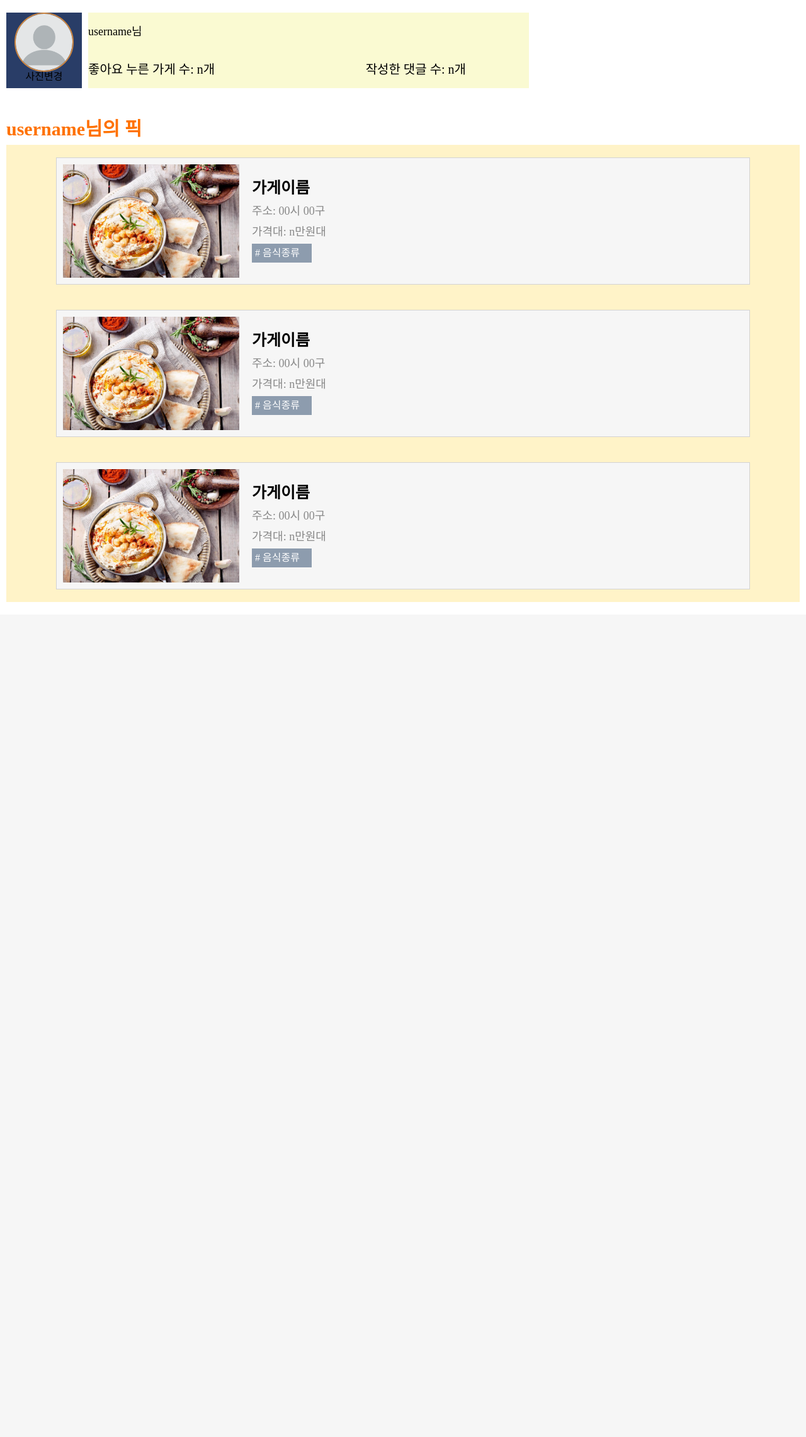
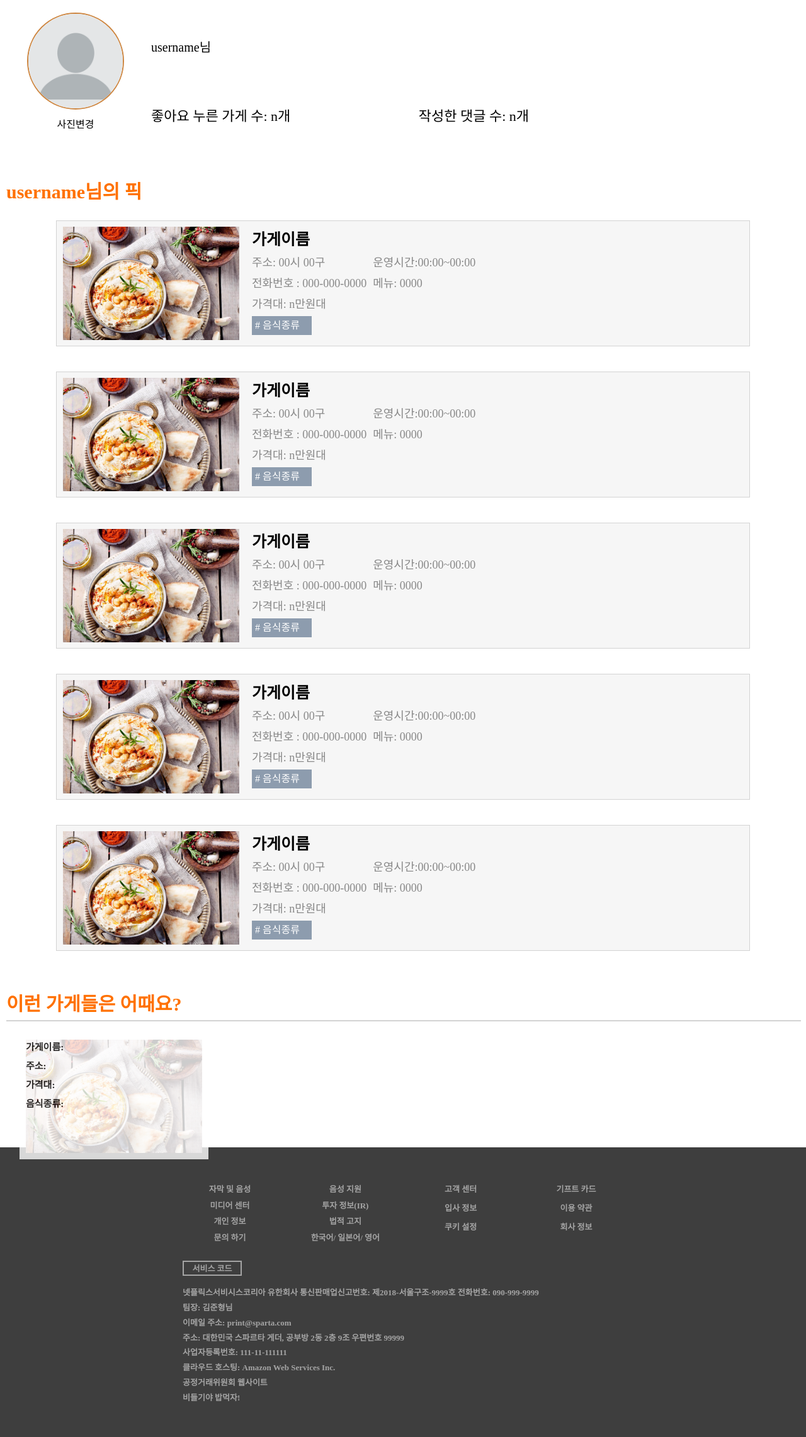
Before and after one commit to highsky21c/teamproject_09, a Django app: page /profile/ in a window 1280 px wide. Shown: the part 100-2382 px from the top of the page at 63% size. Before the commit the page ends 1056 px from the top, so only its background shows below. Run offline with Django 4.2, Linux system fonts and the light colour scheme; some libraries are stand-ins or nearby versions; some web fonts are replaced.

Commit message:
profile페이지
틀만완성

```diff
--- a/static/css/profile.css
+++ b/static/css/profile.css
@@ -9,30 +9,27 @@ body{
     display: flex;
     justify-content: start;
     width:1260px;
-    margin-bottom: 50px;
 }
 #profile{
-    background-color: #293D67;
-    width: 120px;
-    height: 120px;
+    width: 220px;
+    height: 220px;
     display: flex;
     flex-direction: column;
     align-items: center;
 }
 #image{
-    width: 90px;
-    height: 90px;
+    width: 150px;
+    height: 150px;
     border-radius: 50%;
     border: 2px solid peru;
 }
 .user_desc{
     width: 700px;
-    height: 120px;
+    height: 220px;
     display: flex;
     flex-direction: column;
-    background-color: lightgoldenrodyellow;
     justify-content: space-around;
-    font-size: 18px;
+    font-size: 20px;
     margin-left: 10px;
 }
 .counts{
@@ -41,19 +38,19 @@ body{
     justify-content: space-between;
 }
 .count{
-    font-size: 20px;
+    font-size: 22px;
 }
-#user_pick{
+.box_title{
     font-weight: 600;
     font-size: 30px;
     color : #ff7100;
     margin-bottom: 10px;
+    margin-top: 50px;
 }
-#pick_contents_wrapper{
+#pick_contents_container{
     width:1260px;
-    max-height: 1300px;
+    max-height: 1200px;
     overflow-y: scroll;
-    background-color: #FFF3C8;
     display: flex;
     flex-direction: column;
     align-items: center;
@@ -78,18 +75,24 @@ body{
     width: 280px;
     height: 180px;
 }
-#store_desc_box{
+#store_desc_wrapper{
     width:800px;
     margin-left: 20px;
 }
-#store_name{
+.s_name{
     font-size: 25px;
     font-weight: 600;
 }
-.left_desc{
+.descs{
     font-size: 18px;
     color: #888888;
     margin-top: 15px;
+}
+.desc-box{
+    display: flex;
+}
+.right_desc{
+    margin-left: 10px;
 }
 #tags{
     width:600px
@@ -103,3 +106,38 @@ body{
     line-height: 30px;
     padding-left: 5px;
 }
+#recommend_wrapper{
+    width:1260px;
+    background-color: #f5dd5d;
+    border: 1px double lightgrey;
+    flex-wrap: wrap;
+    position: relative;
+}
+
+.recommend_imgbox{
+    width:300px;
+    height:200px;
+    margin:20px;
+    position: absolute;
+    z-index: 2;
+}
+#recommend_img{
+    width:280px;
+    height:180px;
+    margin:10px;
+}
+.recommend_descbox{
+    width:300px;
+    height:200px;
+    margin:20px;
+    position: absolute;
+    z-index: 3;
+    background-color: white;
+    opacity: 80%;
+}
+.s_descs{
+    font-size: 15px;
+    margin:15px 0 0 10px;
+    font-weight: 600;
+    color: black;
+}
--- a/templates/profile.html
+++ b/templates/profile.html
@@ -11,6 +11,7 @@
         <div id="user_wrapper">
             <div id="profile">
                 <img id="image" src="/static/img/default.png">
+                <br>
                 <p>사진변경</p> <!--프로필변경부분 연구후 수정할것-->
             </div>
             <div class="user_desc">
@@ -21,52 +22,148 @@
                 </div>
             </div>
         </div>
-        <p id="user_pick">username님의 픽</p>
-        <div id="pick_contents_wrapper"><!--조건문쓰자~ 3개이상일때, 3개보다 작을때-->
+        <p class="box_title">username님의 픽</p>
+        <div id="pick_contents_container"><!--조건문쓰자~ 3개이상일때, 3개보다 작을때-->
             <div id="store_box">
                 <div id="img_box">
-                    <img id="store_img" src="/static/img/d.jpg">
+                    <img id="store_img" src="/static/img/d.jpg"><!--대표사진-->
                 </div>
-                <div id="store_desc_box">
-                    <p id="store_name">가게이름</p>
-                    <p id="store_address" class="left_desc">주소: 00시 00구</p>
-                    <p id="price" class="left_desc">가격대: n만원대</p>
-                    <div id="tags"><!--얘도조건문-->
+                <div id="store_desc_wrapper">
+                    <p id="store_name" class="s_name">가게이름</p>
+                    <div class="desc-box">
+                        <div class="left_desc">
+                            <p id="store_address" class="descs">주소: 00시 00구</p>
+                            <p id="store_phonenum"  class="descs">전화번호 : 000-000-0000</p>
+                            <p id="price" class="descs">가격대: n만원대</p>
+                        </div>
+                        <div class="right_desc">
+                            <p id="store_worktime" class="descs">운영시간:00:00~00:00</p>
+                            <p id="menu" class="descs">메뉴: 0000</p>
+                        </div>
+                    </div>
+                    <div id="tags"><!--얘도조건문 쓰자!-->
                         <p id="tag"># 음식종류</p>
                     </div>
                 </div>
             </div>
             <div id="store_box">
                 <div id="img_box">
-                    <img id="store_img" src="/static/img/d.jpg">
+                    <img id="store_img" src="/static/img/d.jpg"><!--대표사진-->
                 </div>
-                <div id="store_desc_box">
-                    <p id="store_name">가게이름</p>
-                    <p id="store_address" class="left_desc">주소: 00시 00구</p>
-                    <p id="price" class="left_desc">가격대: n만원대</p>
-                    <div id="tags"><!--얘도조건문-->
+                <div id="store_desc_wrapper">
+                    <p id="store_name" class="s_name">가게이름</p>
+                    <div class="desc-box">
+                        <div class="left_desc">
+                            <p id="store_address" class="descs">주소: 00시 00구</p>
+                            <p id="store_phonenum"  class="descs">전화번호 : 000-000-0000</p>
+                            <p id="price" class="descs">가격대: n만원대</p>
+                        </div>
+                        <div class="right_desc">
+                            <p id="store_worktime" class="descs">운영시간:00:00~00:00</p>
+                            <p id="menu" class="descs">메뉴: 0000</p>
+                        </div>
+                    </div>
+
+
+
+                    <div id="tags"><!--얘도조건문 쓰자!-->
                         <p id="tag"># 음식종류</p>
                     </div>
                 </div>
             </div>
             <div id="store_box">
                 <div id="img_box">
-                    <img id="store_img" src="/static/img/d.jpg">
+                    <img id="store_img" src="/static/img/d.jpg"><!--대표사진-->
                 </div>
-                <div id="store_desc_box">
-                    <p id="store_name">가게이름</p>
-                    <p id="store_address" class="left_desc">주소: 00시 00구</p>
-                    <p id="price" class="left_desc">가격대: n만원대</p>
-                    <div id="tags"><!--얘도조건문-->
+                <div id="store_desc_wrapper">
+                    <p id="store_name" class="s_name">가게이름</p>
+                    <div class="desc-box">
+                        <div class="left_desc">
+                            <p id="store_address" class="descs">주소: 00시 00구</p>
+                            <p id="store_phonenum"  class="descs">전화번호 : 000-000-0000</p>
+                            <p id="price" class="descs">가격대: n만원대</p>
+                        </div>
+                        <div class="right_desc">
+                            <p id="store_worktime" class="descs">운영시간:00:00~00:00</p>
+                            <p id="menu" class="descs">메뉴: 0000</p>
+                        </div>
+                    </div>
+
+
+
+                    <div id="tags"><!--얘도조건문 쓰자!-->
                         <p id="tag"># 음식종류</p>
                     </div>
                 </div>
             </div>
+            <div id="store_box">
+                <div id="img_box">
+                    <img id="store_img" src="/static/img/d.jpg"><!--대표사진-->
+                </div>
+                <div id="store_desc_wrapper">
+                    <p id="store_name" class="s_name">가게이름</p>
+                    <div class="desc-box">
+                        <div class="left_desc">
+                            <p id="store_address" class="descs">주소: 00시 00구</p>
+                            <p id="store_phonenum"  class="descs">전화번호 : 000-000-0000</p>
+                            <p id="price" class="descs">가격대: n만원대</p>
+                        </div>
+                        <div class="right_desc">
+                            <p id="store_worktime" class="descs">운영시간:00:00~00:00</p>
+                            <p id="menu" class="descs">메뉴: 0000</p>
+                        </div>
+                    </div>
+
+
+
+                    <div id="tags"><!--얘도조건문 쓰자!-->
+                        <p id="tag"># 음식종류</p>
+                    </div>
+                </div>
+            </div>
+            <div id="store_box">
+                <div id="img_box">
+                    <img id="store_img" src="/static/img/d.jpg"><!--대표사진-->
+                </div>
+                <div id="store_desc_wrapper">
+                    <p id="store_name" class="s_name">가게이름</p>
+                    <div class="desc-box">
+                        <div class="left_desc">
+                            <p id="store_address" class="descs">주소: 00시 00구</p>
+                            <p id="store_phonenum"  class="descs">전화번호 : 000-000-0000</p>
+                            <p id="price" class="descs">가격대: n만원대</p>
+                        </div>
+                        <div class="right_desc">
+                            <p id="store_worktime" class="descs">운영시간:00:00~00:00</p>
+                            <p id="menu" class="descs">메뉴: 0000</p>
+                        </div>
+                    </div>
+
+
+
+                    <div id="tags"><!--얘도조건문 쓰자!-->
+                        <p id="tag"># 음식종류</p>
+                    </div>
+                </div>
+            </div>
+
+        </div>
+        <p class="box_title">이런 가게들은 어때요?</p>
+        <div id="recommend_wrapper"><!--추천박스-->
+            <div class="recommend_imgbox"><!--추천맛집 div가 두개 하나는 사진 하나는 가게정보-->
+                <img id="recommend_img" class="rcm_img" src="/static/img/d.jpg">
+            </div>
+            <div class="recommend_descbox">
+                <p class="s_descs">가게이름:</p>
+                <p class="s_descs">주소:</p>
+                <p class="s_descs">가격대:</p>
+                <p class="s_descs">음식종류:</p>
+            </div>
         </div>
     </div>
 
+{% include 'footer.html' %}
+{% endblock %}
 
-{% endblock %}
-{% include 'footer.html' %}
 <script src="/static/js/base.js"></script> <!--js적용파일-->
 <script src="https://kit.fontawesome.com/8c1045b6d4.js" crossorigin="anonymous"></script>
```
